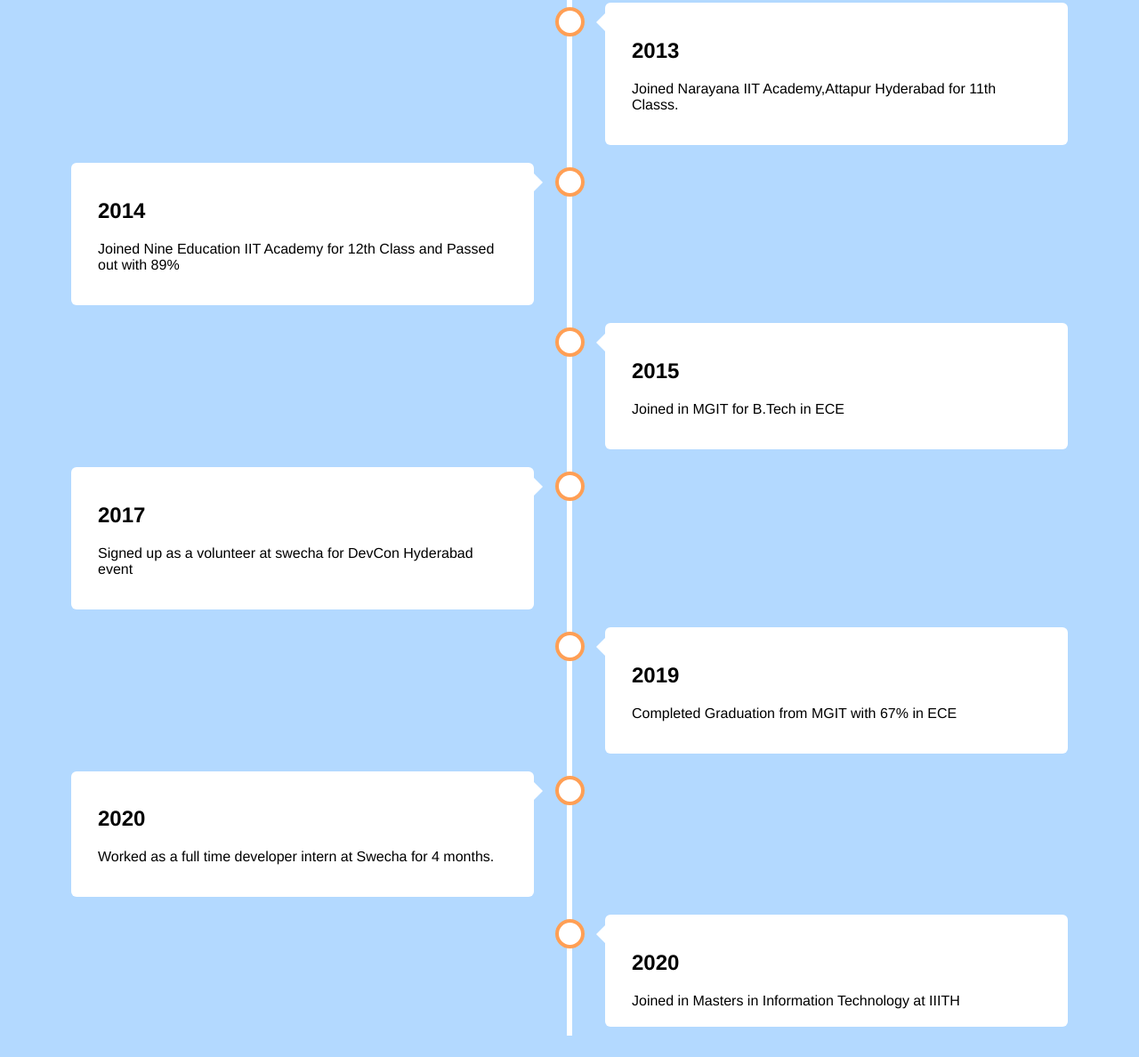
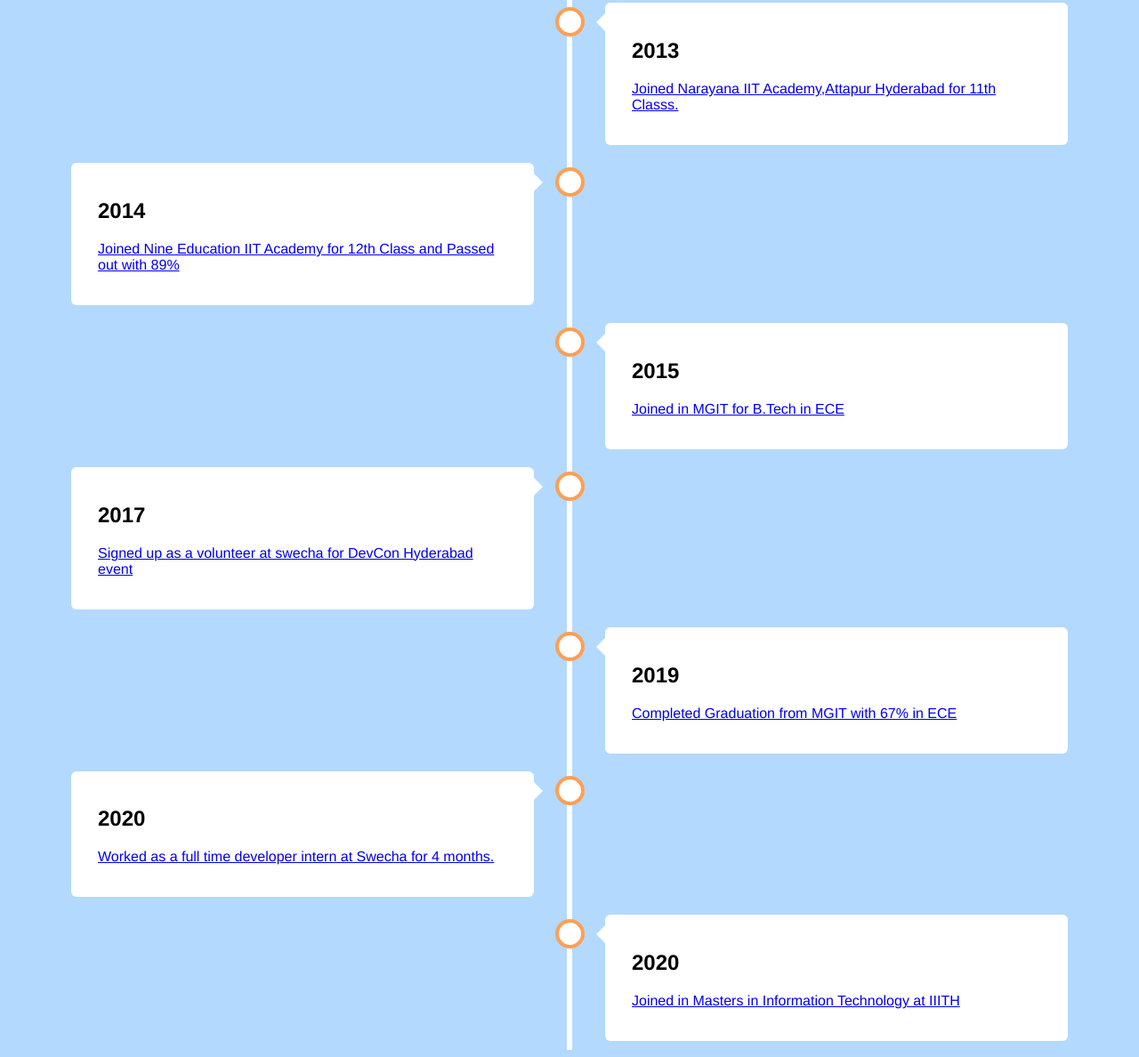
Before and after one commit to satyajonnakuti/IT-WORKSHOP, a plain HTML site: page Timeline.html in a window 1280 px wide. Shown: the part 566-1754 px from the top of the page at 89% size. Drawn offline with Linux system fonts and the light colour scheme.

Commit message:
Update Timeline.html
updated links to the text

```diff
--- a/Timeline.html
+++ b/Timeline.html
@@ -213,7 +213,7 @@ body {
 
       <h2>2001</h2>
       <p>
-	  <a href="gandhi.html">Joined St.Joseph's Public School</a>
+	  <a href="stjps.html">Joined St.Joseph's Public School</a>
 	</p>
 
     </div>
@@ -221,52 +221,68 @@ body {
   <div class="container left">
     <div class="content">
       <h2>2011</h2>
-      <p><a href="narayana_school.html">Joined Narayana IIT Academy,Kothapet and passed out with 9.2 CGPA in 10th Class.</a></p>
+      <p>
+	      <a href="narayana_school.html">Joined Narayana IIT Academy,Kothapet and passed out with 9.2 CGPA in 10th Class.</a>
+	    </p>
 
     </div>
   </div>
   <div class="container right">
     <div class="content">
       <h2>2013</h2>
-      <p>Joined Narayana IIT Academy,Attapur Hyderabad for 11th Classs.</p>
+      <p>
+	      <a href="narayana_clg.html">Joined Narayana IIT Academy,Attapur Hyderabad for 11th Classs.</a>
+	    </p>
 
     </div>
   </div>
   <div class="container left">
     <div class="content">
       <h2>2014</h2>
-      <p>Joined Nine Education IIT Academy for 12th Class and Passed out with 89%</p>
+      <p>
+	      <a href="nine.html">Joined Nine Education IIT Academy for 12th Class and Passed out with 89%</a>
+	    </p>
 
     </div>
   </div>
   <div class="container right">
     <div class="content">
       <h2>2015</h2>
-      <p>Joined in MGIT for B.Tech in ECE </p>
+      <p>
+	      <a href="mgit.html">Joined in MGIT for B.Tech in ECE </a>
+	    </p>
     </div>
   </div>
   <div class="container left">
     <div class="content">
       <h2>2017</h2>
-      <p>Signed up as a volunteer at swecha for DevCon Hyderabad event</p>
+      <p>
+	      <a href="swecha.html">Signed up as a volunteer at swecha for DevCon Hyderabad event</a>
+	    </p>
     </div>
   </div>
   <div class="container right">
     <div class="content">
       <h2>2019</h2>
-      <p>Completed Graduation from MGIT with 67% in ECE </p>
+      <p>
+	      <a href="mgit.html">Completed Graduation from MGIT with 67% in ECE </a>
+	    </p>
     </div>
   </div>
   <div class="container left">
     <div class="content">
       <h2>2020</h2>
-      <p>Worked as a full time developer intern at Swecha for 4 months.</p>
+      <p>
+	      <a href="swecha_office.html">Worked as a full time developer intern at Swecha for 4 months.</a>
+	    </p>
     </div>
   </div>
   <div class="container right">
     <div class="content">
       <h2>2020</h2>
-      Joined in Masters in Information Technology at IIITH
+	    <p>
+		    <a href="msit.html">Joined in Masters in Information Technology at IIITH</a>
+	    </p>
     </div>
   </div>
 </div>
```
